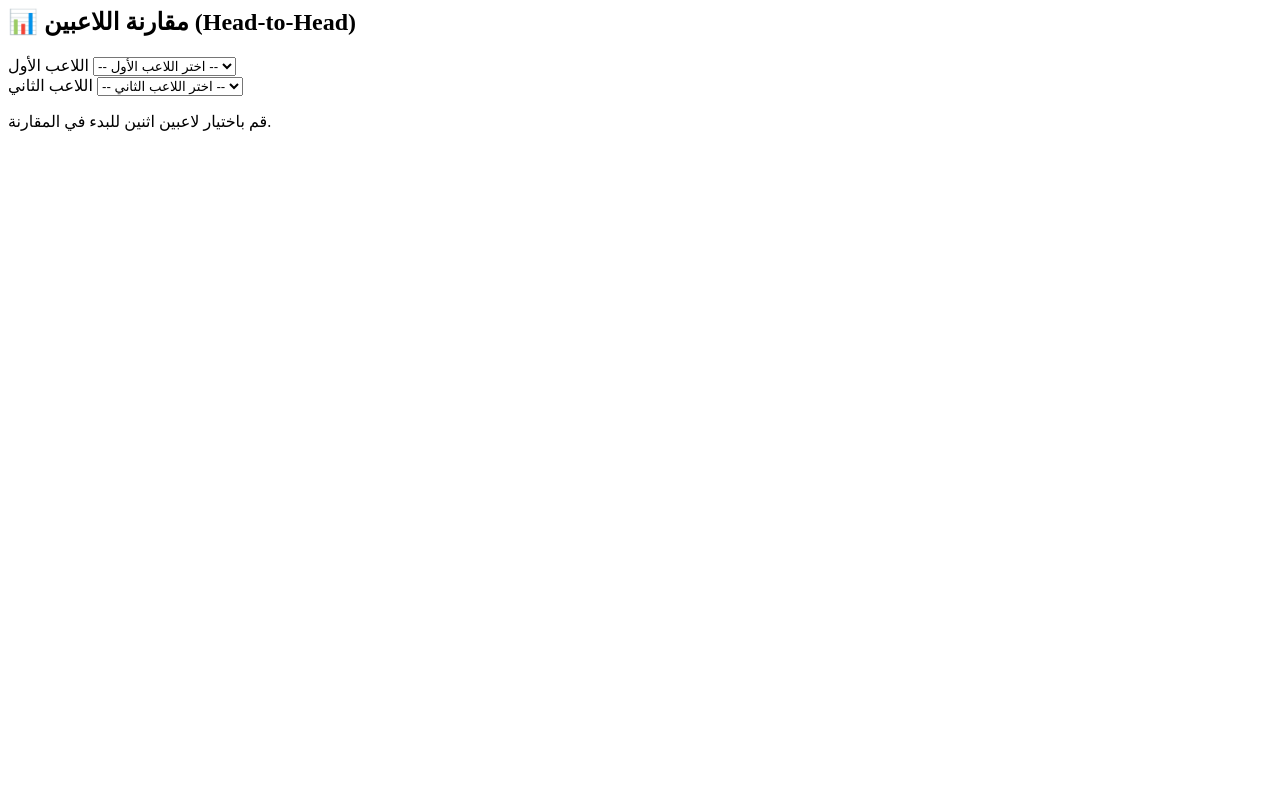
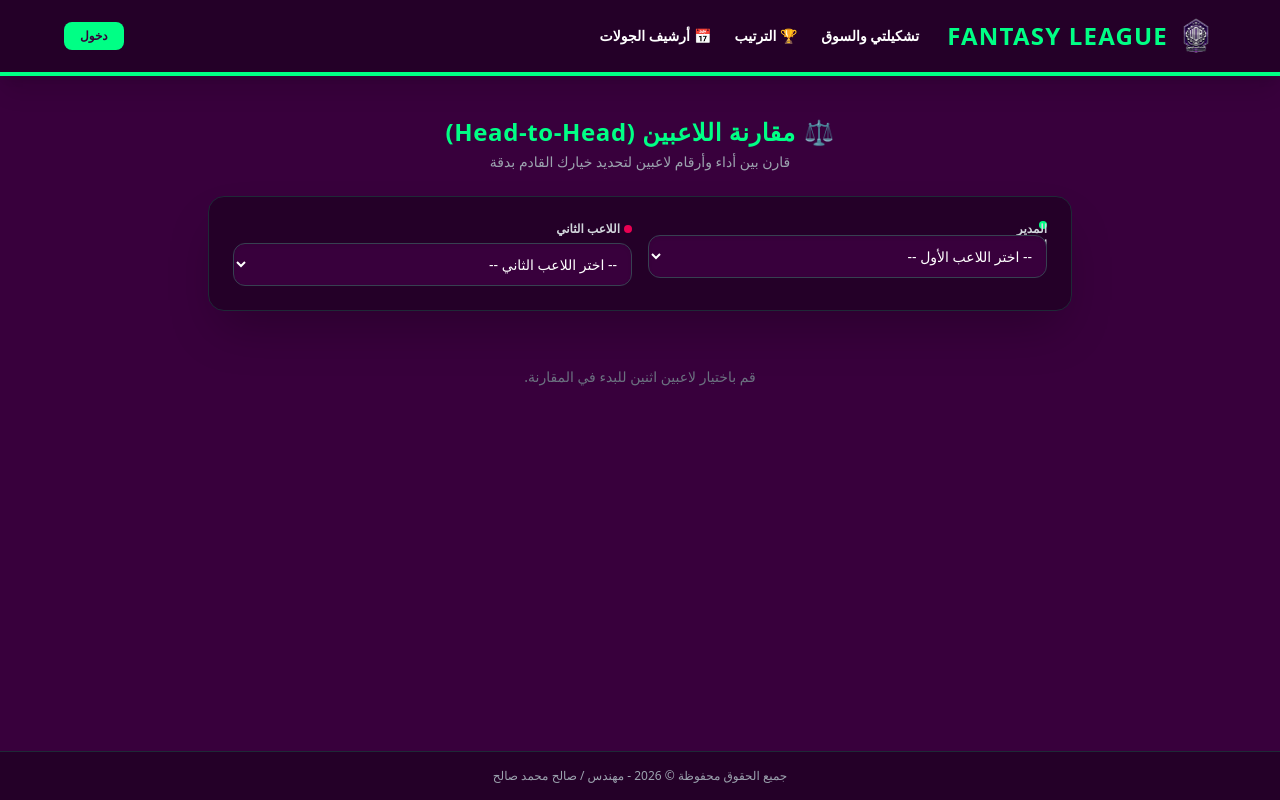
Before and after one commit to salehmohamed19/fantasy-league, a Django app: template fantasy/templates/fantasy/compare.html in a window 1280 px wide. Run offline with Django 3.2, Linux system fonts and the light colour scheme; the template is opened without the code that fills it, so the values that code supplies are empty; parts of the project's set-up code (start-up, migrations or seed data) failed here and were passed over; some libraries are stand-ins or nearby versions.

Commit message:
add new page for view player spececcصصب

```diff
--- a/fantasy/templates/fantasy/compare.html
+++ b/fantasy/templates/fantasy/compare.html
@@ -1,12 +1,29 @@
-<div class="max-w-4xl mx-auto p-4 text-white font-sans rtl">
+{% extends 'base.html' %}
+{% load static %}
 
-    <h2 class="text-2xl font-bold text-center mb-6 text-emerald-400">📊 مقارنة اللاعبين (Head-to-Head)</h2>
+{% block content %}
+<div class="max-w-4xl mx-auto px-2 sm:px-4 py-4 rtl">
 
-    <!-- نموذج اختيار اللاعبين -->
-    <form hx-get="{% url 'compare_players' %}" hx-target="#comparison-results" hx-swap="innerHTML" class="grid grid-cols-1 md:grid-cols-2 gap-4 mb-8 bg-gray-900 p-4 rounded-xl border border-gray-800">
+    <!-- العنوان الرئيسي -->
+    <div class="text-center mb-6">
+        <h2 class="text-xl sm:text-2xl font-black text-plGreen tracking-wide flex items-center justify-center gap-2">
+            <span>⚖️</span>
+            <span>مقارنة اللاعبين (Head-to-Head)</span>
+        </h2>
+        <p class="text-xs sm:text-sm text-gray-400 mt-1">قارن بين أداء وأرقام لاعبين لتحديد خيارك القادم بدقة</p>
+    </div>
+
+    <!-- بطاقة اختيار اللاعبين -->
+    <div class="bg-[#240028] border border-gray-800 rounded-2xl p-4 sm:p-6 shadow-2xl mb-6 relative">
+        <form id="compare-form" hx-get="{% url 'compare_players' %}" hx-target="#comparison-results" hx-swap="innerHTML" class="grid grid-cols-1 sm:grid-cols-2 gap-4">
+
+            <!-- اختيار اللاعب الأول -->
             <div>
-            <label class="block text-xs text-gray-400 mb-2">اللاعب الأول</label>
-            <select name="player1" onchange="this.form.requestSubmit()" class="w-full bg-gray-800 border border-gray-700 text-white rounded-lg p-2.5 text-sm focus:border-emerald-500">
+                <label class="block text-xs font-bold text-gray-300 mb-1.5 flex items-center gap-1">
+                    <span class="w-2 h-2 rounded-full bg-plGreen"><span> المدير الأول
+                </label>
+                <select name="player1" onchange="this.form.requestSubmit()"
+                        class="w-full bg-plDark text-white border border-gray-700 focus:border-plGreen text-xs sm:text-sm rounded-xl p-2.5 outline-none cursor-pointer transition shadow-inner">
                     <option value="">-- اختر اللاعب الأول --</option>
                     {% for player in all_players %}
                         <option value="{{ player.id }}" {% if player.id == selected_p1_id %}selected{% endif %}>
@@ -16,9 +33,13 @@
                 </select>
             </div>
 
+            <!-- اختيار اللاعب الثاني -->
             <div>
-            <label class="block text-xs text-gray-400 mb-2">اللاعب الثاني</label>
-            <select name="player2" onchange="this.form.requestSubmit()" class="w-full bg-gray-800 border border-gray-700 text-white rounded-lg p-2.5 text-sm focus:border-emerald-500">
+                <label class="block text-xs font-bold text-gray-300 mb-1.5 flex items-center gap-1">
+                    <span class="w-2 h-2 rounded-full bg-plPink"></span> اللاعب الثاني
+                </label>
+                <select name="player2" onchange="this.form.requestSubmit()"
+                        class="w-full bg-plDark text-white border border-gray-700 focus:border-plPink text-xs sm:text-sm rounded-xl p-2.5 outline-none cursor-pointer transition shadow-inner">
                     <option value="">-- اختر اللاعب الثاني --</option>
                     {% for player in all_players %}
                         <option value="{{ player.id }}" {% if player.id == selected_p2_id %}selected{% endif %}>
@@ -29,8 +50,21 @@
             </div>
         </form>
 
-    <!-- مكان عرض نتائج المقارنة -->
+        <!-- زر مسح الاختيارات أو إعادة الضبط السريع -->
+        {% if selected_p1_id or selected_p2_id %}
+        <div class="flex justify-center mt-4 pt-3 border-t border-gray-800/60">
+            <a href="{% url 'compare_players' %}" class="text-xs font-bold text-gray-400 hover:text-plPink transition flex items-center gap-1 bg-plDark px-3 py-1.5 rounded-lg border border-gray-800">
+                <span>🔄</span>
+                <span>إعادة ضبط المقارنة</span>
+            </a>
+        </div>
+        {% endif %}
+    </div>
+
+    <!-- نتائج المقارنة -->
     <div id="comparison-results">
         {% include "fantasy/partials/comparison_results.html" %}
     </div>
+
 </div>
+{% endblock %}
```
Lines whose indentation alone changed are shown as unchanged.
